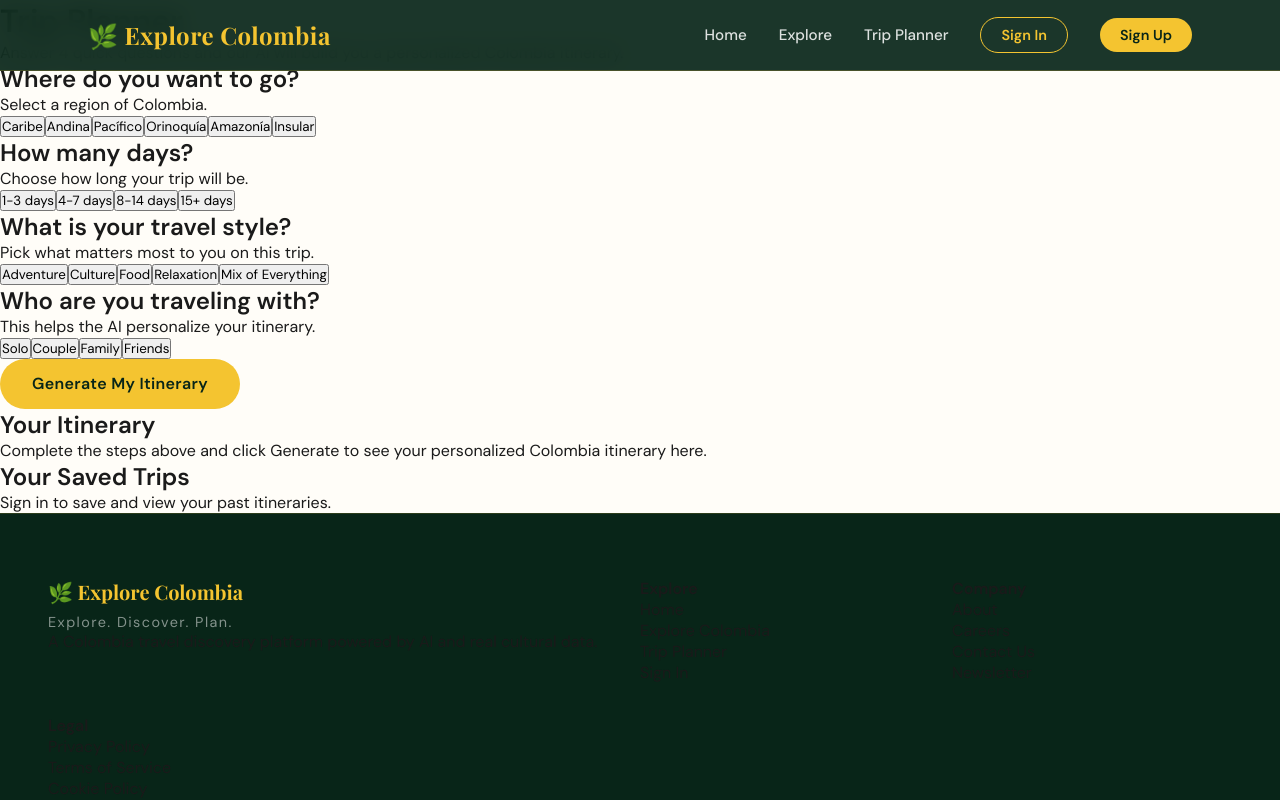
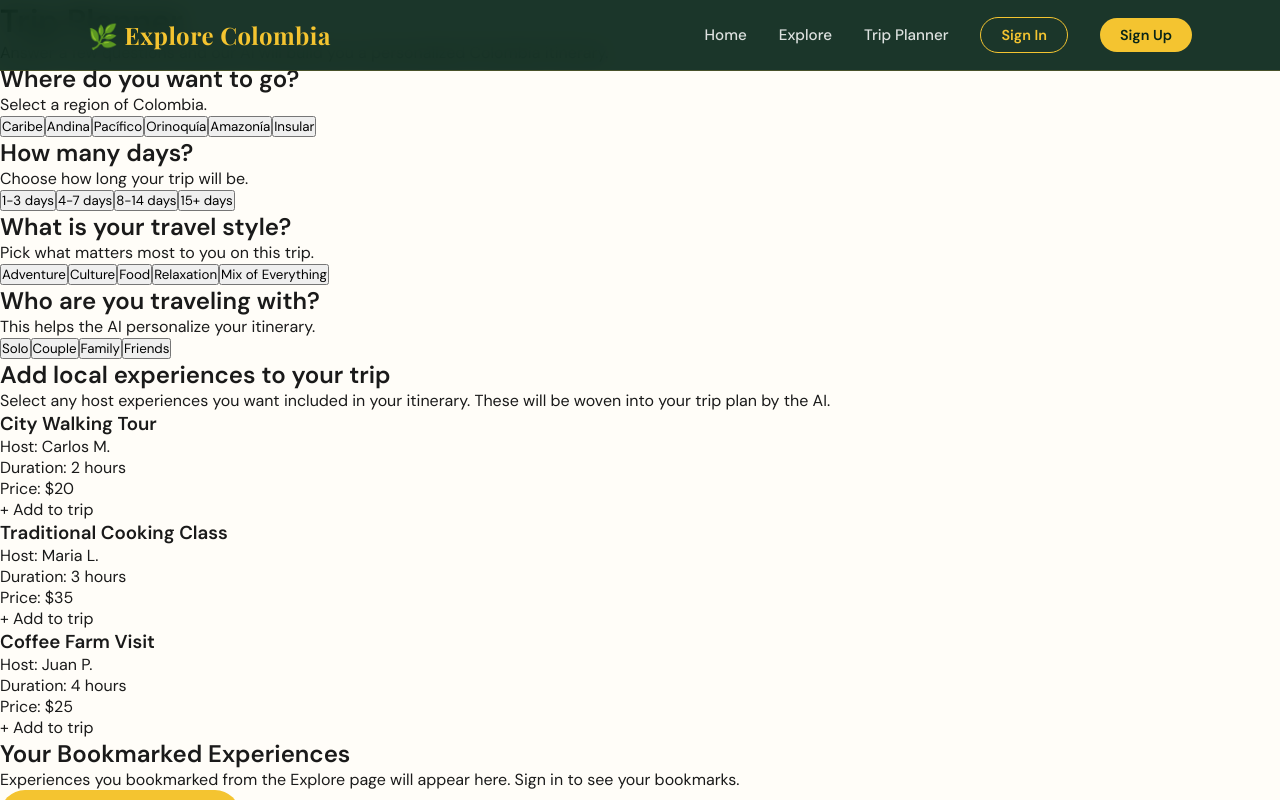
Before and after one commit to cynthiarincon/capstone-r2h, a React (Vite) app in the folder client/: page /planner in a window 1280 px wide. Both pictures are taken after a click on the button "Caribe". Shown: the top 800 px of the page. Built offline with nearby package versions, Linux system fonts and the light colour scheme; a web font is replaced by a local one.

Commit message:
Feat: Add Trip Planner with region, duration, style, group selections, host listings, and bookmarked experiences sections

```diff
--- a/client/src/pages/Planner.jsx
+++ b/client/src/pages/Planner.jsx
@@ -1,4 +1,12 @@
+// useState manages all the selections and the itinerary output
 import { useState } from 'react'
+
+// placeholder listings -- will be fetched from the database by region later
+const placeholderListings = [
+  { id: 1, title: 'City Walking Tour', host: 'Carlos M.', price: '$20', duration: '2 hours' },
+  { id: 2, title: 'Traditional Cooking Class', host: 'Maria L.', price: '$35', duration: '3 hours' },
+  { id: 3, title: 'Coffee Farm Visit', host: 'Juan P.', price: '$25', duration: '4 hours' },
+]
 
 const regions = ['Caribe', 'Andina', 'Pacífico', 'Orinoquía', 'Amazonía', 'Insular']
 const durations = ['1-3 days', '4-7 days', '8-14 days', '15+ days']
@@ -6,27 +14,40 @@ const styles = ['Adventure', 'Culture', 'Food', 'Relaxation', 'Mix of Everything
 const groups = ['Solo', 'Couple', 'Family', 'Friends']
 
 function Planner() {
+  // stores the users selections
   const [region, setRegion] = useState(null)
   const [duration, setDuration] = useState(null)
   const [style, setStyle] = useState(null)
   const [group, setGroup] = useState(null)
+  // stores which host listings the user selected
+  const [selectedListings, setSelectedListings] = useState([])
+  // stores the itinerary returned from gemini
   const [itinerary, setItinerary] = useState(null)
+  // tracks if the app is waiting for gemini to respond
   const [loading, setLoading] = useState(false)
 
+  // toggles a listing on or off when clicked
+  const toggleListing = (listing) => {
+    if (selectedListings.find(l => l.id === listing.id)) {
+      setSelectedListings(selectedListings.filter(l => l.id !== listing.id))
+    } else {
+      setSelectedListings([...selectedListings, listing])
+    }
+  }
+
+  // sends the users selections to the backend which calls gemini
   const handleGenerate = async () => {
     if (!region || !duration || !style || !group) {
       alert('Please complete all steps before generating your itinerary.')
       return
     }
-
     setLoading(true)
     setItinerary(null)
-
     try {
       const response = await fetch('http://localhost:3000/api/generateTrip', {
         method: 'POST',
         headers: { 'Content-Type': 'application/json' },
-        body: JSON.stringify({ region, duration, style, group })
+        body: JSON.stringify({ region, duration, style, group, selectedListings })
       })
       const data = await response.json()
       setItinerary(data.itinerary)
@@ -41,9 +62,9 @@ function Planner() {
     <main className="planner-page">
 
       <h1>Trip Planner</h1>
-      <p>Answer 4 quick questions and our AI will build you a personalized Colombia itinerary.</p>
+      <p>Answer a few questions and our AI will build you a personalized Colombia itinerary.</p>
 
-      {/* Step 1 -- Region */}
+      {/* step 1 -- pick a region */}
       <h2>Where do you want to go?</h2>
       <p>Select a region of Colombia.</p>
       <div className="planner-options">
@@ -58,7 +79,7 @@ function Planner() {
         ))}
       </div>
 
-      {/* Step 2 -- Duration */}
+      {/* step 2 -- pick a duration */}
       <h2>How many days?</h2>
       <p>Choose how long your trip will be.</p>
       <div className="planner-options">
@@ -73,7 +94,7 @@ function Planner() {
         ))}
       </div>
 
-      {/* Step 3 -- Travel style */}
+      {/* step 3 -- pick a travel style */}
       <h2>What is your travel style?</h2>
       <p>Pick what matters most to you on this trip.</p>
       <div className="planner-options">
@@ -88,7 +109,7 @@ function Planner() {
         ))}
       </div>
 
-      {/* Step 4 -- Travel group */}
+      {/* step 4 -- pick a travel group */}
       <h2>Who are you traveling with?</h2>
       <p>This helps the AI personalize your itinerary.</p>
       <div className="planner-options">
@@ -103,7 +124,41 @@ function Planner() {
         ))}
       </div>
 
-      {/* Generate button */}
+      {/* step 5 -- pick host listings (only shows after region is selected) */}
+      {region && (
+        <div className="listings-step">
+          <h2>Add local experiences to your trip</h2>
+          <p>Select any host experiences you want included in your itinerary. These will be woven into your trip plan by the AI.</p>
+          <div className="listings-grid">
+            {placeholderListings.map(listing => (
+              <div
+                key={listing.id}
+                className={`listing-card ${selectedListings.find(l => l.id === listing.id) ? 'selected' : ''}`}
+                onClick={() => toggleListing(listing)}
+              >
+                <h3>{listing.title}</h3>
+                <p>Host: {listing.host}</p>
+                <p>Duration: {listing.duration}</p>
+                <p>Price: {listing.price}</p>
+                <p>{selectedListings.find(l => l.id === listing.id) ? '✓ Added' : '+ Add to trip'}</p>
+              </div>
+            ))}
+          </div>
+        </div>
+      )}
+
+      {/* bookmarked listings -- will pull from the users saved listings once backend is connected */}
+      {region && (
+        <div className="listings-step">
+          <h2>Your Bookmarked Experiences</h2>
+          <p>Experiences you bookmarked from the Explore page will appear here. Sign in to see your bookmarks.</p>
+          <div className="listings-grid">
+            {/* bookmarked listing cards will go here once backend is connected */}
+          </div>
+        </div>
+      )}
+
+      {/* generate button -- sends selections to gemini via the backend */}
       <button
         className="btn-primary"
         onClick={handleGenerate}
@@ -112,7 +167,7 @@ function Planner() {
         {loading ? 'Generating...' : 'Generate My Itinerary'}
       </button>
 
-      {/* Itinerary output */}
+      {/* itinerary output -- shows when gemini returns a response */}
       {itinerary && (
         <div className="itinerary-output">
           <h2>Your Itinerary</h2>
@@ -121,6 +176,7 @@ function Planner() {
         </div>
       )}
 
+      {/* placeholder -- shows before the user generates */}
       {!itinerary && !loading && (
         <div className="itinerary-placeholder">
           <h2>Your Itinerary</h2>
@@ -128,7 +184,7 @@ function Planner() {
         </div>
       )}
 
-      {/* Saved trips */}
+      {/* saved trips -- will show real saved trips when backend is connected */}
       <div className="saved-trips">
         <h2>Your Saved Trips</h2>
         <p>Sign in to save and view your past itineraries.</p>
```
